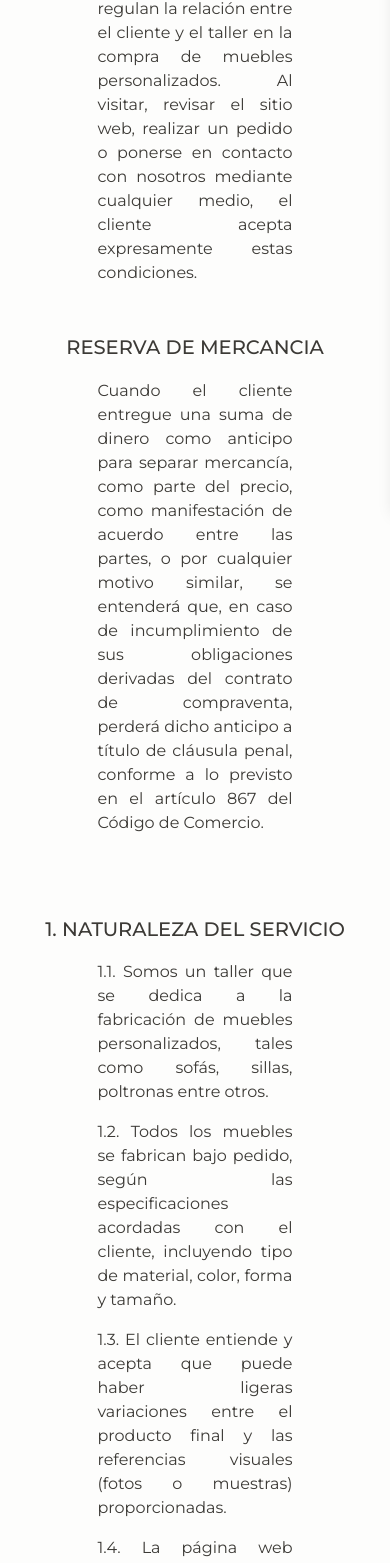
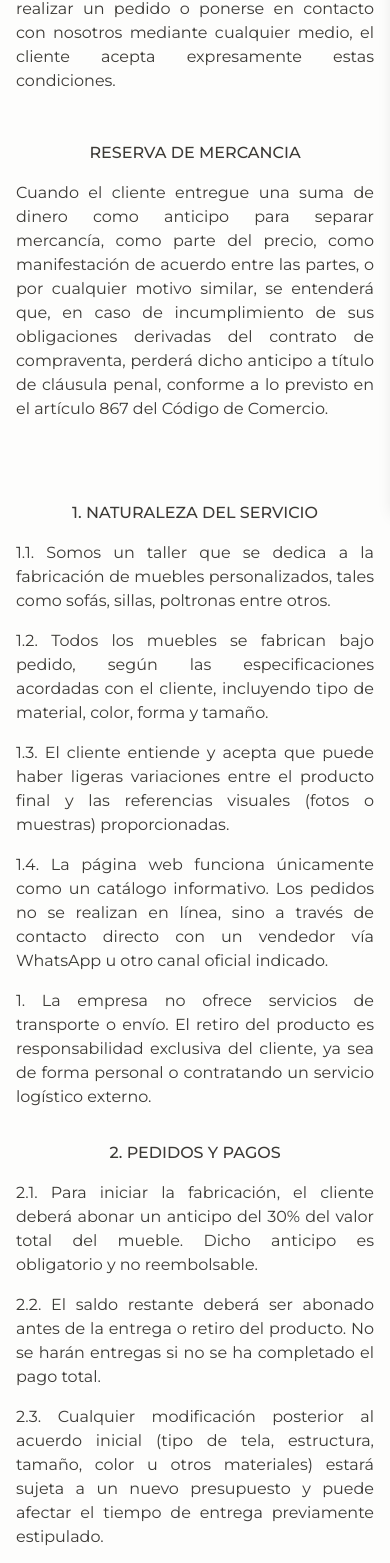
Before and after one commit to B9inzon/mueblescasariver, a Next.js app in the folder front/: page /terms in a window 390 px wide. Shown: the part 336-1899 px from the top of the page. Built offline with nearby package versions, Linux system fonts and the light colour scheme; a web font is replaced by a local one.

Commit message:
Tailwind

```diff
--- a/front/src/components/Terms.jsx
+++ b/front/src/components/Terms.jsx
@@ -3,10 +3,10 @@ import React from "react";
 export default function Terms() {
   return (
     <section className="flex flex-col pt-38  min-h-screen text-[#3c3a36]">
-      <h1 className="text-center w-full text-[5vw] font-medium md:text-[6vw] lg:text-[2.2vw] mb-8">
+      <h1 className="text-center w-full text-[1.2rem] md:text-[1.5rem] uppercase font-medium  mb-8">
         Términos y condiciones
       </h1>
-      <p className="w-1/2 text-justify mx-auto mb-12">
+      <p className="w-full px-4 lg:p-0 lg:w-1/2 text-justify mx-auto mb-12">
         Gracias por elegir nuestro taller artesanal de fabricación de muebles.
         Estos términos y condiciones regulan la relación entre el cliente y el
         taller en la compra de muebles personalizados. Al visitar, revisar el
@@ -14,10 +14,10 @@ export default function Terms() {
         mediante cualquier medio, el cliente acepta expresamente estas
         condiciones.
       </p>
-      <h4 className="text-center w-full text-[5vw] font-medium md:text-[6vw] lg:text-lg mb-4">
+      <h4 className="text-center w-full text-[1rem] md:text-[1.2rem] font-medium   mb-4">
         RESERVA DE MERCANCIA
       </h4>
-      <p className="w-1/2 text-justify mx-auto mb-20">
+      <p className="w-full px-4 lg:p-0 lg:w-1/2 text-justify mx-auto mb-20">
         Cuando el cliente entregue una suma de dinero como anticipo para separar
         mercancía, como parte del precio, como manifestación de acuerdo entre
         las partes, o por cualquier motivo similar, se entenderá que, en caso de
@@ -25,84 +25,84 @@ export default function Terms() {
         compraventa, perderá dicho anticipo a título de cláusula penal, conforme
         a lo previsto en el artículo 867 del Código de Comercio.
       </p>
-      <h4 className="text-center w-full text-[5vw] font-medium md:text-[6vw] lg:text-lg mb-4">
+      <h4 className="text-center w-full text-[1rem] md:text-[1.2rem] font-medium   mb-4">
         1. NATURALEZA DEL SERVICIO
       </h4>
-      <span className="w-1/2 text-justify mx-auto mb-4">
+      <span className="w-full px-4 lg:p-0 lg:w-1/2 text-justify mx-auto mb-4">
         1.1. Somos un taller que se dedica a la fabricación de muebles
         personalizados, tales como sofás, sillas, poltronas entre otros.
       </span>
-      <span className="w-1/2 text-justify mx-auto mb-4">
+      <span className="w-full px-4 lg:p-0 lg:w-1/2 text-justify mx-auto mb-4">
         1.2. Todos los muebles se fabrican bajo pedido, según las
         especificaciones acordadas con el cliente, incluyendo tipo de material,
         color, forma y tamaño.
       </span>
-      <span className="w-1/2 text-justify mx-auto mb-4">
+      <span className="w-full px-4 lg:p-0 lg:w-1/2 text-justify mx-auto mb-4">
         1.3. El cliente entiende y acepta que puede haber ligeras variaciones
         entre el producto final y las referencias visuales (fotos o muestras)
         proporcionadas.
       </span>
-      <span className="w-1/2 text-justify mx-auto mb-4">
+      <span className="w-full px-4 lg:p-0 lg:w-1/2 text-justify mx-auto mb-4">
         1.4. La página web funciona únicamente como un catálogo informativo. Los
         pedidos no se realizan en línea, sino a través de contacto directo con
         un vendedor vía WhatsApp u otro canal oficial indicado.
       </span>
-      <span className="w-1/2 text-justify mx-auto mb-8">
-        1.5. La empresa no ofrece servicios de transporte o envío. El retiro del
+      <span className="w-full px-4 lg:p-0 lg:w-1/2 text-justify mx-auto mb-8">
+        1. La empresa no ofrece servicios de transporte o envío. El retiro del
         producto es responsabilidad exclusiva del cliente, ya sea de forma
         personal o contratando un servicio logístico externo.
       </span>
-      <h4 className="text-center w-full text-[5vw] font-medium md:text-[6vw] lg:text-lg mb-4">
+      <h4 className="text-center w-full text-[1rem] md:text-[1.2rem] font-medium   mb-4">
         2. PEDIDOS Y PAGOS
       </h4>
-      <span className="w-1/2 text-justify mx-auto mb-4">
+      <span className="w-full px-4 lg:p-0 lg:w-1/2 text-justify mx-auto mb-4">
         2.1. Para iniciar la fabricación, el cliente deberá abonar un anticipo
         del 30% del valor total del mueble. Dicho anticipo es obligatorio y no
         reembolsable.
       </span>
-      <span className="w-1/2 text-justify mx-auto mb-4">
+      <span className="w-full px-4 lg:p-0 lg:w-1/2 text-justify mx-auto mb-4">
         2.2. El saldo restante deberá ser abonado antes de la entrega o retiro
         del producto. No se harán entregas si no se ha completado el pago total.
       </span>
-      <span className="w-1/2 text-justify mx-auto mb-4">
+      <span className="w-full px-4 lg:p-0 lg:w-1/2 text-justify mx-auto mb-4">
         2.3. Cualquier modificación posterior al acuerdo inicial (tipo de tela,
         estructura, tamaño, color u otros materiales) estará sujeta a un nuevo
         presupuesto y puede afectar el tiempo de entrega previamente estipulado.
       </span>
-      <span className="w-1/2 text-justify mx-auto mb-4">
+      <span className="w-full px-4 lg:p-0 lg:w-1/2 text-justify mx-auto mb-4">
         2.4. Los precios publicados en el catálogo web son referenciales. El
         precio final se confirma directamente con el vendedor tras definir los
         detalles personalizados del pedido.
       </span>
-      <span className="w-1/2 text-justify mx-auto mb-8">
+      <span className="w-full px-4 lg:p-0 lg:w-1/2 text-justify mx-auto mb-8">
         2.5. Los pagos pueden realizarse por los medios informados oficialmente
         por el vendedor. El cliente es responsable de verificar la cuenta antes
         de transferir fondos.
       </span>
 
-      <h4 className="text-center w-full text-[5vw] font-medium md:text-[6vw] lg:text-lg mb-4">
+      <h4 className="text-center w-full text-[1rem] md:text-[1.2rem] font-medium   mb-4">
         3. TIEMPOS DE ENTREGA
       </h4>
-      <span className="w-1/2 text-justify mx-auto mb-4">
+      <span className="w-full px-4 lg:p-0 lg:w-1/2 text-justify mx-auto mb-4">
         3.1. El plazo de fabricación se informan al momento de confirmar el
         pedido. Dicho plazo es estimado y puede variar dependiendo de la
         complejidad del mueble, disponibilidad de materiales, y carga de trabajo
         del taller.
       </span>
-      <span className="w-1/2 text-justify mx-auto mb-8">
+      <span className="w-full px-4 lg:p-0 lg:w-1/2 text-justify mx-auto mb-8">
         3.2. En caso de fuerza mayor (retrasos en insumos, condiciones
         climáticas, problemas logísticos, etc.), el cliente será notificado a la
         brevedad, y se acordará una nueva fecha razonable para la entrega.
       </span>
 
-      <h4 className="text-center w-full text-[5vw] font-medium md:text-[6vw] lg:text-lg mb-4">
+      <h4 className="text-center w-full text-[1rem] md:text-[1.2rem] font-medium   mb-4">
         4. GARANTÍA Y COBERTURA
       </h4>
-      <span className="w-1/2 text-justify mx-auto mb-2">
+      <span className="w-full px-4 lg:p-0 lg:w-1/2 text-justify mx-auto mb-2">
         4.1. Todos los muebles tienen una garantía de 6 meses desde la fecha de
         retiro, la cual cubre:
       </span>
-      <ul className="w-1/2 text-justify mx-auto mb-4 ">
+      <ul className="w-full px-4 lg:p-0 lg:w-1/2 text-justify mx-auto mb-4 ">
         <li className="list-inside list-disc">Costuras defectuosas.</li>
         <li className="list-inside list-disc">
           Daños en la estructura (evaluados según el tipo y origen del daño).
@@ -111,10 +111,10 @@ export default function Terms() {
           Fallas en bisagras o mecanismos funcionales.
         </li>
       </ul>
-      <span className="w-1/2 text-justify mx-auto mb-2">
+      <span className="w-full px-4 lg:p-0 lg:w-1/2 text-justify mx-auto mb-2">
         4.2. La garantía NO cubre:
       </span>
-      <ul className="w-1/2 text-justify mx-auto mb-4 ">
+      <ul className="w-full px-4 lg:p-0 lg:w-1/2 text-justify mx-auto mb-4 ">
         <li className="list-inside list-disc">
           Daños causados por el transporte (golpes, rayones, fracturas, etc.).
         </li>
@@ -131,46 +131,46 @@ export default function Terms() {
           naturales.
         </li>
       </ul>
-      <span className="w-1/2 text-justify mx-auto mb-4">
+      <span className="w-full px-4 lg:p-0 lg:w-1/2 text-justify mx-auto mb-4">
         4.3. Para hacer uso de la garantía, el cliente debe presentar el
         comprobante de pago y enviar evidencia fotográfica del problema. El
         mueble podrá ser inspeccionado en el taller para evaluar si el daño
         entra dentro de la cobertura.
       </span>
-      <span className="w-1/2 text-justify mx-auto mb-8">
+      <span className="w-full px-4 lg:p-0 lg:w-1/2 text-justify mx-auto mb-8">
         4.4. La garantía no incluye gastos de traslado del mueble al taller para
         su revisión o reparación. Estos deben ser asumidos por el cliente.
       </span>
 
-      <h4 className="text-center w-full text-[5vw] font-medium md:text-[6vw] lg:text-lg mb-4">
+      <h4 className="text-center w-full text-[1rem] md:text-[1.2rem] font-medium   mb-4">
         5. REVISIÓN Y ENTREGA DEL PRODUCTO
       </h4>
-      <span className="w-1/2 text-justify mx-auto mb-4">
+      <span className="w-full px-4 lg:p-0 lg:w-1/2 text-justify mx-auto mb-4">
         5.1. El cliente debe revisar el mueble en el taller antes de retirarlo.
         Esto incluye verificar costuras, estructuras, color, manchas, rayones y
         funcionamiento de bisagras o mecanismos.
       </span>
-      <span className="w-1/2 text-justify mx-auto mb-4">
+      <span className="w-full px-4 lg:p-0 lg:w-1/2 text-justify mx-auto mb-4">
         5.2. Una vez el mueble es retirado o entregado a un tercero designado
         por el cliente, no se aceptarán reclamos por daños superficiales o
         estéticos.
       </span>
-      <span className="w-1/2 text-justify mx-auto mb-8">
+      <span className="w-full px-4 lg:p-0 lg:w-1/2 text-justify mx-auto mb-8">
         5.3. La empresa no se responsabiliza por daños ocasionados durante el
         transporte.
       </span>
 
-      <h4 className="text-center w-full text-[5vw] font-medium md:text-[6vw] lg:text-lg mb-4">
+      <h4 className="text-center w-full text-[1rem] md:text-[1.2rem] font-medium   mb-4">
         6. ALMACENAJE Y RETIRO
       </h4>
-      <span className="w-1/2 text-justify mx-auto mb-4">
+      <span className="w-full px-4 lg:p-0 lg:w-1/2 text-justify mx-auto mb-4">
         6.1. Si el cliente no retira el producto dentro de los 30 días
         calendario posteriores a la fecha estipulada de entrega, el taller
         enviará una comunicación formal solicitando el retiro del producto en un
         plazo máximo de 2 meses contados a partir del envío de dicha
         comunicación.
       </span>
-      <span className="w-1/2 text-justify mx-auto mb-8">
+      <span className="w-full px-4 lg:p-0 lg:w-1/2 text-justify mx-auto mb-8">
         6.2. Si transcurridos esos 2 meses el cliente no ha retirado el
         producto, se entenderá legalmente que ha abandonado el bien, conforme a
         lo establecido en el DECRETO 1413 DE 2018. En consecuencia, el taller
@@ -179,66 +179,66 @@ export default function Terms() {
         alguna.
       </span>
 
-      <h4 className="text-center w-full text-[5vw] font-medium md:text-[6vw] lg:text-lg mb-4">
+      <h4 className="text-center w-full text-[1rem] md:text-[1.2rem] font-medium   mb-4">
         7. CONTACTO Y COMUNICACIÓN
       </h4>
-      <span className="w-1/2 text-justify mx-auto mb-4">
+      <span className="w-full px-4 lg:p-0 lg:w-1/2 text-justify mx-auto mb-4">
         7.1. Toda comunicación debe realizarse mediante los canales oficiales
         informados (WhatsApp, teléfono, correo electrónico). Cualquier acuerdo
         verbal o modificación debe ser confirmado por escrito.
       </span>
-      <span className="w-1/2 text-justify mx-auto mb-8">
+      <span className="w-full px-4 lg:p-0 lg:w-1/2 text-justify mx-auto mb-8">
         7.2. El cliente es responsable de proporcionar información de contacto
         correcta y mantener comunicación fluida durante el proceso de
         fabricación.
       </span>
 
-      <h4 className="text-center w-full text-[5vw] font-medium md:text-[6vw] lg:text-lg mb-4">
+      <h4 className="text-center w-full text-[1rem] md:text-[1.2rem] font-medium   mb-4">
         8. MODIFICACIONES A LOS TÉRMINOS Y CONDICIONES
       </h4>
-      <span className="w-1/2 text-justify mx-auto mb-8">
+      <span className="w-full px-4 lg:p-0 lg:w-1/2 text-justify mx-auto mb-8">
         8.1. La empresa podrá modificar los presentes términos y condiciones sin
         previo aviso. Las versiones actualizadas se aplicarán a los pedidos
         realizados posteriormente a la fecha de publicación de las
         modificaciones.
       </span>
 
-      <h4 className="text-center w-full text-[5vw] font-medium md:text-[6vw] lg:text-lg mb-4">
+      <h4 className="text-center w-full text-[1rem] md:text-[1.2rem] font-medium  mb-4">
         9. ACEPTACIÓN DE LOS TÉRMINOS
       </h4>
-      <span className="w-1/2 text-justify mx-auto mb-8">
+      <span className="w-full px-4 lg:p-0 lg:w-1/2 text-justify mx-auto mb-8">
         9.1. Al confirmar su pedido, el cliente declara haber leído, comprendido
         y aceptado todos los términos y condiciones descritos en este documento.
       </span>
 
-      <h4 className="text-center w-full text-[5vw] font-medium md:text-[6vw] lg:text-lg mb-4">
+      <h4 className="text-center w-full text-[1rem] md:text-[1.2rem] font-medium   mb-4">
         10. POLÍTICA DE CANCELACIÓN DE PEDIDOS
       </h4>
-      <span className="w-1/2 text-justify mx-auto mb-4">
+      <span className="w-full px-4 lg:p-0 lg:w-1/2 text-justify mx-auto mb-4">
         10.1. Una vez abonado el anticipo, el pedido entra en proceso de
         fabricación, por lo que no se aceptan cancelaciones ni se realizan
         reembolsos del monto entregado.
       </span>
-      <span className="w-1/2 text-justify mx-auto mb-4">
+      <span className="w-full px-4 lg:p-0 lg:w-1/2 text-justify mx-auto mb-4">
         10.2. En caso de que el cliente desista del pedido una vez comenzada la
         producción, el taller se reserva el derecho de conservar el anticipo
         como compensación por los materiales adquiridos y la mano de obra ya
         invertida.
       </span>
-      <span className="w-1/2 text-justify mx-auto mb-20">
+      <span className="w-full px-4 lg:p-0 lg:w-1/2 text-justify mx-auto mb-20">
         10.3. Si el cliente no cumple con el pago total dentro del plazo
         estipulado o no retira el mueble dentro de los 30 días posteriores a la
         notificación de finalización, la empresa podrá disponer del producto sin
         obligación de reembolso.
       </span>
-      <p className="w-1/2 text-justify mx-auto mb-8">
+      <p className="w-full px-4 lg:p-0 lg:w-1/2 text-justify mx-auto mb-8">
         Agradecemos profundamente su confianza en nuestro trabajo.
         Cada mueble que fabricamos es único, hecho con dedicación y esmero para
         cumplir con sus expectativas. Si tiene dudas o necesita asistencia, no
         dude en comunicarse con nosotros a través de nuestros canales oficiales.
       </p>
 
-      {/* <h4 className="text-center w-full text-[5vw] font-medium md:text-[6vw] lg:text-lg mb-4"></h4>
+      {/* <h4 className="text-center w-full text-[1rem] md:text-[1.2rem] font-medium   mb-4"></h4>
       <span className="w-3/5 text-justify mx-auto mb-4"></span>
       <span className="w-3/5 text-justify mx-auto mb-4"></span>
       <span className="w-3/5 text-justify mx-auto mb-4"></span>
```
